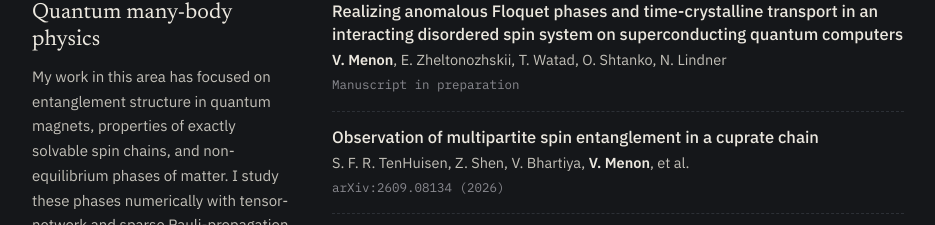
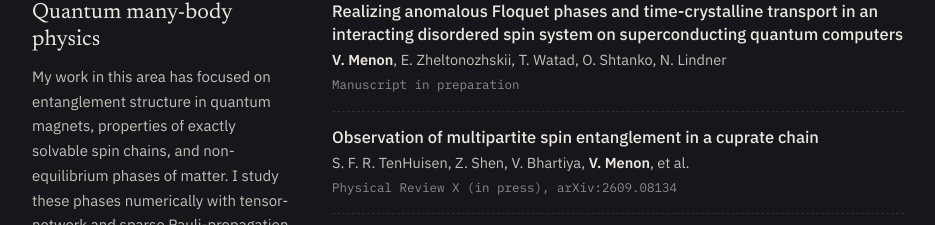
Before and after one commit to varun-s-menon/varun-s-menon.github.io, a plain HTML site: page index.html in a window 1280 px wide. Shown: the part 2273-2498 px from the top of the page, without its empty margins (172-1107 px from the left). Drawn offline with Linux system fonts and the light colour scheme.

Commit message:
Mark cuprate chain entanglement paper as in press at PRX
Co-Authored-By: Claude Opus 5.5 <noreply@anthropic.com>

```diff
--- a/index.html
+++ b/index.html
@@ -188,7 +188,7 @@
           <li>
             <a class="title" href="https://arxiv.org/abs/2609.08134">Observation of multipartite spin entanglement in a cuprate chain</a>
             <span class="authors">S. F. R. TenHuisen, Z. Shen, V. Bhartiya, <b>V. Menon</b>, et al.</span>
-            <span class="venue">arXiv:2609.08134 (2026)</span>
+            <span class="venue">Physical Review X (in press), arXiv:2609.08134</span>
           </li>
           <li>
             <a class="title" href="https://arxiv.org/abs/2408.16070">Symmetries, correlation functions, and entanglement of general quantum Motzkin spin-chains</a>
```
